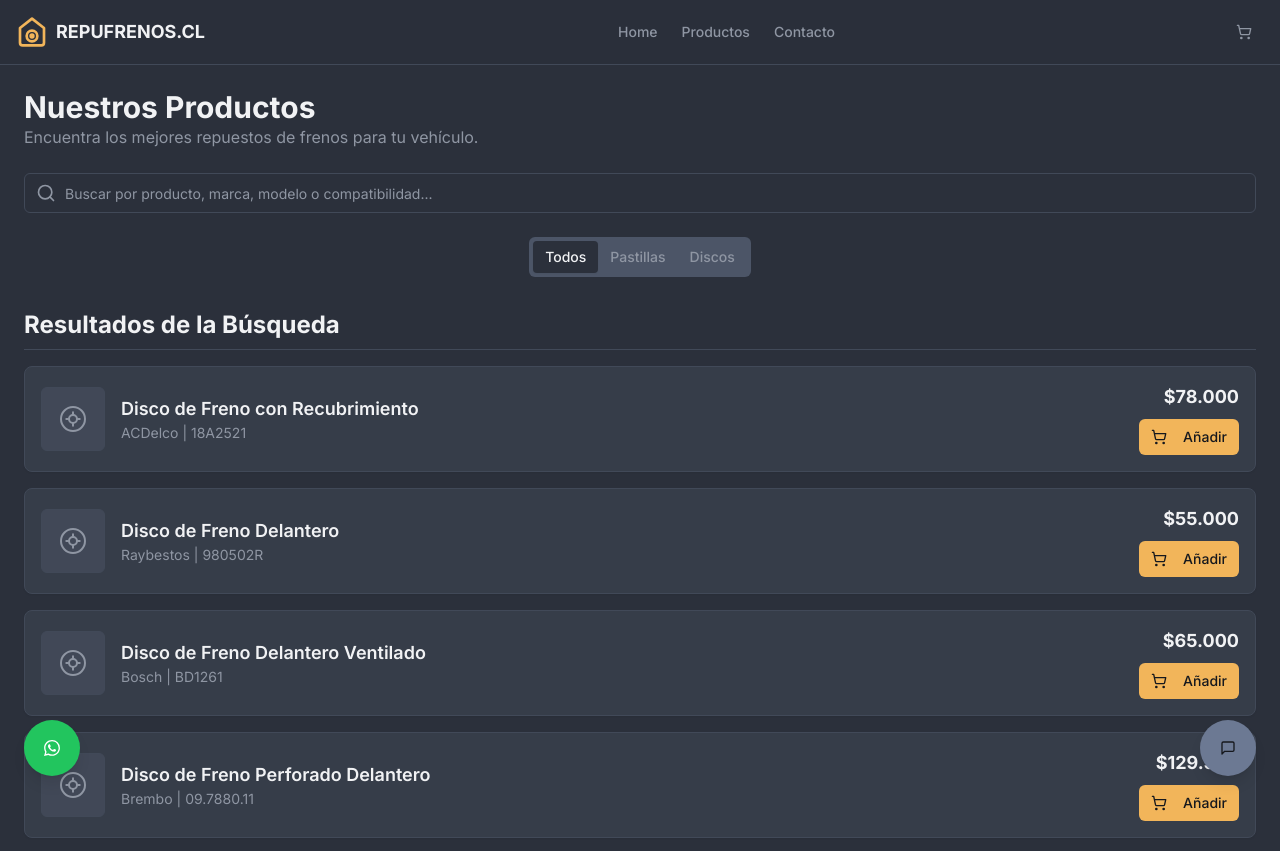
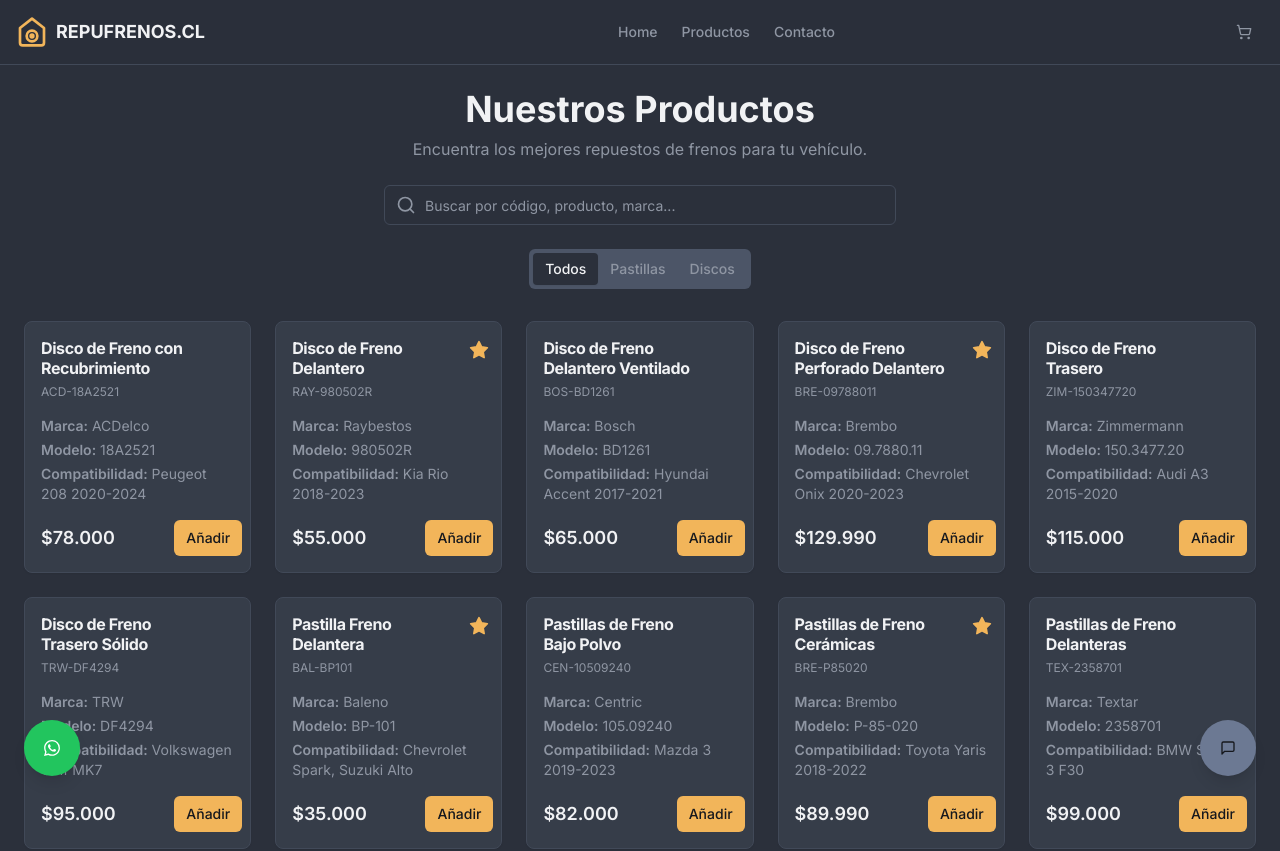
Before and after one commit to marce1404/TIENDA-FRENOS, a Next.js app: page /productos in a window 1280 px wide. Shown: the top 851 px of the page. Built offline with nearby package versions, Linux system fonts and the light colour scheme.

Commit message:
aun no, tanto en la lista de rpoductos como endestacados

```diff
--- a/src/app/page.tsx
+++ b/src/app/page.tsx
@@ -50,8 +50,8 @@ export default function HomePage() {
     },
     {
       icon: <Users className="h-10 w-10 text-primary" />,
-      title: 'Asesoramiento Experto',
-      description: 'Nuestro equipo de especialistas en frenos está listo para ayudarte a encontrar el componente exacto que tu vehículo necesita.',
+      title: 'Asesoramiento Experto en Frenos',
+      description: 'Nuestro equipo de especialistas está listo para ayudarte a encontrar el componente exacto que tu vehículo necesita.',
     },
     {
       icon: <Truck className="h-10 w-10 text-primary" />,
@@ -86,12 +86,11 @@ export default function HomePage() {
       <section className="bg-card/50">
           <div className="container mx-auto px-4 py-16 md:py-24">
               <h2 className="text-3xl md:text-4xl font-bold mb-12 text-center">Productos Destacados</h2>
-              <div className="grid grid-cols-1 sm:grid-cols-2 md:grid-cols-3 lg:grid-cols-6 gap-6">
+              <div className="grid grid-cols-1 sm:grid-cols-2 md:grid-cols-3 lg:grid-cols-4 xl:grid-cols-5 gap-6">
                   {isMounted && featuredProducts.map((product) => (
                       <ProductCard
                         key={product.id}
                         product={product}
-                        showFavorite={false}
                         onProductClick={handleProductClick}
                       />
                   ))}
@@ -134,6 +133,7 @@ export default function HomePage() {
           <DialogContent className="sm:max-w-lg p-0">
             <DialogHeader className="p-6 pb-0 text-left">
               <DialogTitle className="text-2xl">{selectedProduct.name}</DialogTitle>
+              <p className="text-sm text-muted-foreground pt-1">{selectedProduct.code}</p>
             </DialogHeader>
             <div className="py-4 px-6">
               <div className="flex flex-col gap-4">
--- a/src/app/productos/page.tsx
+++ b/src/app/productos/page.tsx
@@ -11,8 +11,6 @@ import { Tabs, TabsList, TabsTrigger } from '@/components/ui/tabs';
 import { Button } from '@/components/ui/button';
 import { ArrowLeftIcon, ArrowRightIcon } from '@radix-ui/react-icons';
 import { useCart } from '@/hooks/use-cart';
-import { BrakePadIcon } from '@/components/icons/BrakePadIcon';
-import { BrakeDiscIcon } from '@/components/icons/BrakeDiscIcon';
 import {
   Dialog,
   DialogContent,
@@ -21,11 +19,12 @@ import {
   DialogFooter,
 } from '@/components/ui/dialog';
 import { Separator } from '@/components/ui/separator';
+import { ProductCard } from '@/components/ProductCard';
 
 export default function ProductosPage() {
   const [searchTerm, setSearchTerm] = useState('');
   const [currentPage, setCurrentPage] = useState(1);
-  const itemsPerPage = 10;
+  const itemsPerPage = 12;
   const [selectedCategory, setSelectedCategory] = useState('all');
   const [allProducts, setAllProducts] = useState<Product[]>([]);
   const [isMounted, setIsMounted] = useState(false);
@@ -51,6 +50,7 @@ export default function ProductosPage() {
           p.name.toLowerCase().includes(lowercasedTerm) ||
           p.brand.toLowerCase().includes(lowercasedTerm) ||
           p.model.toLowerCase().includes(lowercasedTerm) ||
+          (p.code && p.code.toLowerCase().includes(lowercasedTerm)) ||
           p.compatibility.toLowerCase().includes(lowercasedTerm)
       );
     }
@@ -84,26 +84,30 @@ export default function ProductosPage() {
     }).format(price);
   };
 
+  const handleProductClick = (product: Product) => {
+    setSelectedProduct(product);
+  };
+
   const LoadingSkeleton = () => (
-    <div className="flex flex-col gap-4">
-      {Array.from({ length: 8 }).map((_, i) => (
-         <Skeleton key={i} className="h-24 w-full" />
+    <div className="grid grid-cols-1 sm:grid-cols-2 md:grid-cols-3 lg:grid-cols-4 gap-6">
+      {Array.from({ length: itemsPerPage }).map((_, i) => (
+         <Skeleton key={i} className="h-64 w-full" />
       ))}
     </div>
   );
 
    return (
       <div className="container mx-auto p-6">
-        <div className="mb-6">
-          <h1 className="text-3xl font-bold">Nuestros Productos</h1>
-          <p className="text-muted-foreground">
+        <div className="mb-6 text-center">
+          <h1 className="text-4xl font-bold">Nuestros Productos</h1>
+          <p className="mt-2 text-muted-foreground">
             Encuentra los mejores repuestos de frenos para tu vehículo.
           </p>
         </div>
 
-        <div className="relative mb-6">
+        <div className="relative mb-6 max-w-lg mx-auto">
           <Input
-            placeholder="Buscar por producto, marca, modelo o compatibilidad..."
+            placeholder="Buscar por código, producto, marca..."
             className="pl-10"
             value={searchTerm}
             onChange={(e) => setSearchTerm(e.target.value)}
@@ -131,41 +135,17 @@ export default function ProductosPage() {
         </div>
 
         {!isMounted ? <LoadingSkeleton /> : (
-          <div className="flex flex-col gap-12">
-            <div className="flex flex-col gap-4">
-                <h2 className="text-2xl font-bold border-b pb-2">Resultados de la Búsqueda</h2>
-                {paginatedProducts.length > 0 ? (
+            paginatedProducts.length > 0 ? (
                 <>
+                <div className="grid grid-cols-1 sm:grid-cols-2 md:grid-cols-3 lg:grid-cols-4 xl:grid-cols-5 gap-6">
                     {paginatedProducts.map((product) => (
-                      <div
+                        <ProductCard
                             key={product.id}
-                        className="rounded-lg border bg-card text-card-foreground shadow-sm p-4 flex flex-col sm:flex-row items-start sm:items-center justify-between gap-4 hover:bg-muted/50 transition-colors cursor-pointer"
-                        onClick={() => setSelectedProduct(product)}
-                      >
-                        <div className="flex flex-grow items-center gap-4">
-                            <div className="flex-shrink-0 w-16 h-16 rounded-md bg-muted/50 flex items-center justify-center border">
-                                {product.category === 'Pastillas' ? (
-                                    <BrakePadIcon className="w-8 h-8 text-muted-foreground" />
-                                ) : (
-                                    <BrakeDiscIcon className="w-8 h-8 text-muted-foreground" />
-                                )}
+                            product={product}
+                            onProductClick={handleProductClick}
+                        />
+                    ))}
                 </div>
-                            <div className="flex-grow">
-                                <h2 className="text-lg font-semibold">{product.name}</h2>
-                                <p className="text-sm text-muted-foreground">{product.brand} | {product.model}</p>
-                            </div>
-                        </div>
-                        <div className="flex flex-col items-start sm:items-end gap-2 w-full sm:w-auto">
-                            <p className="text-lg font-bold text-right sm:text-left w-full sm:w-auto">
-                                {formatPrice(product.price)}
-                            </p>
-                             <Button size="sm" className="w-full sm:w-auto" onClick={(e) => { e.stopPropagation(); addToCart(product); }}>
-                                <ShoppingCart className="mr-2 h-4 w-4"/>
-                                Añadir
-                             </Button>
-                        </div>
-                      </div>
-                    ))}
                 {totalPages > 1 && (
                     <div className="flex justify-center items-center gap-4 mt-8">
                         <Button
@@ -193,10 +173,8 @@ export default function ProductosPage() {
                 )}
                 </>
             ) : (
-                   <p className="col-span-full text-center text-muted-foreground">No se encontraron productos que coincidan con tu búsqueda.</p>
-                )}
-            </div>
-          </div>
+                <p className="col-span-full text-center text-muted-foreground py-10">No se encontraron productos que coincidan con tu búsqueda.</p>
+            )
         )}
 
         {selectedProduct && (
@@ -204,6 +182,7 @@ export default function ProductosPage() {
             <DialogContent className="sm:max-w-lg p-0">
               <DialogHeader className="p-6 pb-0 text-left">
                 <DialogTitle className="text-2xl">{selectedProduct.name}</DialogTitle>
+                <p className="text-sm text-muted-foreground pt-1">{selectedProduct.code}</p>
               </DialogHeader>
               <div className="py-4 px-6">
                 <div className="flex flex-col gap-4">
```
Lines whose indentation alone changed are shown as unchanged.
